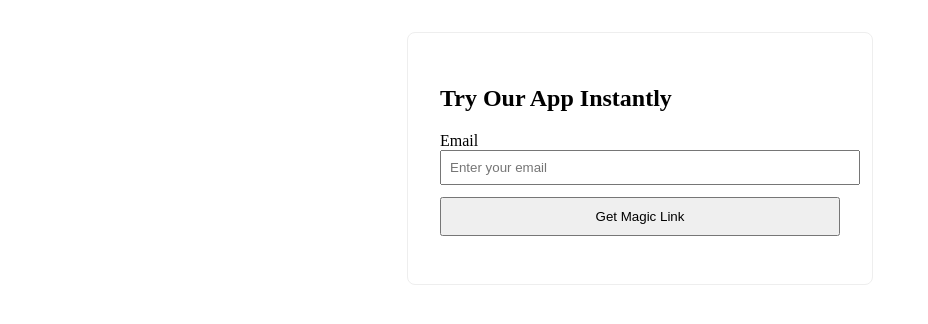
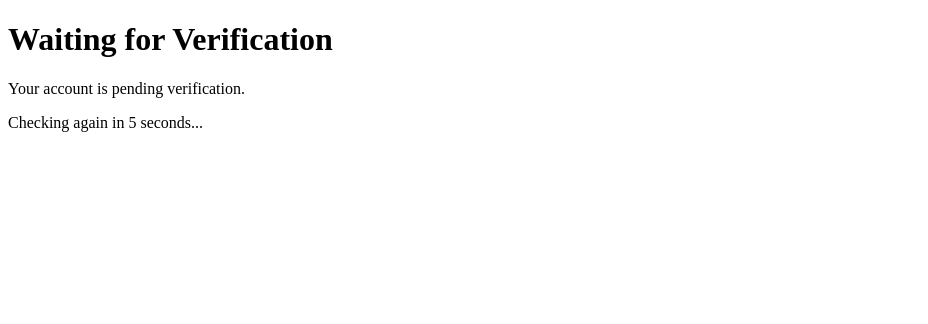
Before and after one commit to Ourwillxyz/Ourwill, a Next.js app: page /trial-email-signup in a window 1280 px wide. Shown: the top 324 px of the page, without its empty margins (0-928 px from the left). Built offline with nearby package versions, Linux system fonts and the light colour scheme.

Commit message:
Update trial-email-signup.js

```diff
--- a/pages/trial-email-signup.js
+++ b/pages/trial-email-signup.js
@@ -1,54 +1,73 @@
-import { useState } from "react";
-import { createClient } from "@supabase/supabase-js";
+// pages/trial-email-signup.js
+import { useEffect, useState } from "react";
+import { useRouter } from "next/router";
+import { supabase } from "../src/supabaseClient";
 
-const supabase = createClient(
-  process.env.NEXT_PUBLIC_SUPABASE_URL,
-  process.env.NEXT_PUBLIC_SUPABASE_ANON_KEY
-);
+export default function TrialEmailSignup() {
+  const router = useRouter();
+  const [countdown, setCountdown] = useState(10);
 
-export default function TrialMagicLinkSignUp() {
-  const [email, setEmail] = useState("");
-  const [message, setMessage] = useState("");
+  useEffect(() => {
+    let intervalId;
+    let countdownId;
 
-  const handleMagicLink = async (e) => {
-    e.preventDefault();
-    setMessage("");
+    const checkStatus = async () => {
+      try {
+        // Get current session
+        const { data: { session } } = await supabase.auth.getSession();
+        if (!session) return;
 
-    const { error } = await supabase.auth.signInWithOtp({
-      email,
-      options: {
-        shouldCreateUser: true,
-        // 👇 Supabase will redirect here after clicking the email link
-        emailRedirectTo: `${window.location.origin}/auth/callback`,
-      },
-    });
+        const user = session.user;
 
-    if (error) {
-      setMessage(error.message);
-    } else {
-      setMessage("Check your email for a magic link to sign in instantly!");
-    }
-  };
+        // Fetch voter status
+        const { data: voter, error } = await supabase
+          .from("voter")
+          .select("status")
+          .eq("email", user.email)
+          .single();
+
+        if (error) {
+          console.error("Error checking voter:", error.message);
+          return;
+        }
+
+        if (voter?.status === "verified") {
+          clearInterval(intervalId);
+          clearInterval(countdownId);
+          router.replace("/dashboard");
+        }
+      } catch (err) {
+        console.error("Polling error:", err);
+      }
+    };
+
+    // Countdown timer
+    countdownId = setInterval(() => {
+      setCountdown((prev) => {
+        if (prev <= 1) return 10; // reset when reaching 0
+        return prev - 1;
+      });
+    }, 1000);
+
+    // Polling every 10 seconds
+    intervalId = setInterval(checkStatus, 10000);
+
+    // Run immediately on mount
+    checkStatus();
+
+    return () => {
+      clearInterval(intervalId);
+      clearInterval(countdownId);
+    };
+  }, [router]);
 
   return (
-    <div style={{ maxWidth: 400, margin: "2rem auto", border: "1px solid #eee", padding: "2rem", borderRadius: 8 }}>
-      <h2>Try Our App Instantly</h2>
-      <form onSubmit={handleMagicLink}>
-        <label htmlFor="email">Email</label>
-        <input
-          id="email"
-          type="email"
-          required
-          value={email}
-          onChange={(e) => setEmail(e.target.value)}
-          placeholder="Enter your email"
-          style={{ width: "100%", marginBottom: 12, padding: 8 }}
-        />
-        <button type="submit" style={{ width: "100%", padding: 10 }}>
-          Get Magic Link
-        </button>
-      </form>
-      <p style={{ marginTop: 16, color: "#0070f3" }}>{message}</p>
+    <div className="flex flex-col items-center justify-center min-h-screen">
+      <h1 className="text-2xl font-bold">Waiting for Verification</h1>
+      <p className="mt-2">Your account is pending verification.</p>
+      <p className="mt-2 text-gray-600">
+        Checking again in <span className="font-semibold">{countdown}</span> seconds...
+      </p>
     </div>
   );
 }
```
